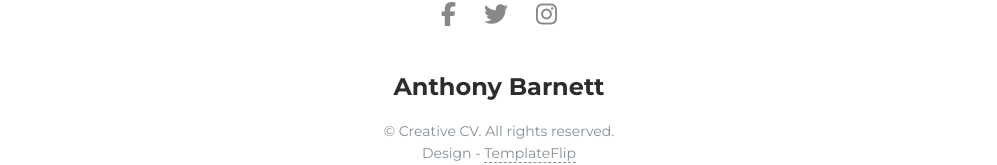
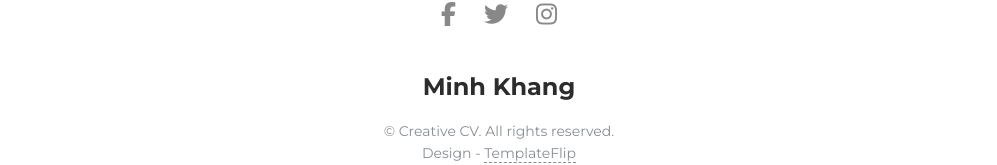
Before and after one commit to khanglag/khanglag_CV, a plain HTML site: page index.html in a window 1280 px wide. Shown: the part 4434-4599 px from the top of the page, without its empty margins (141-1138 px from the left). Drawn offline with Linux system fonts and the light colour scheme.

Commit message:
Update index.html

```diff
--- a/index.html
+++ b/index.html
@@ -438,7 +438,7 @@
         <a class="cc-facebook btn btn-link" href="https://www.facebook.com/lag.1303/"><i class="fa fa-facebook fa-2x " aria-hidden="true"></i></a>
         <a class="cc-twitter btn btn-link " href="https://twitter.com/KhangLag"><i class="fa fa-twitter fa-2x " aria-hidden="true"></i></a>
         <a class="cc-instagram btn btn-link" href="https://www.instagram.com/lagg_144/"><i class="fa fa-instagram fa-2x " aria-hidden="true"></i></a></div>
-      <div class="h4 title text-center">Anthony Barnett</div>
+      <div class="h4 title text-center">Minh Khang</div>
       <div class="text-center text-muted">
         <p>&copy; Creative CV. All rights reserved.<br>Design - <a class="credit" href="https://templateflip.com" target="_blank">TemplateFlip</a></p>
       </div>
```
